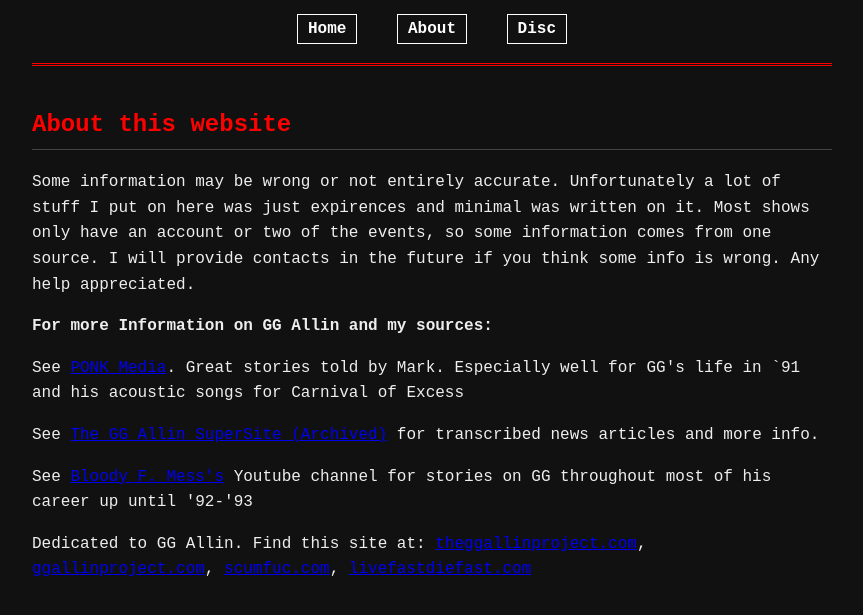
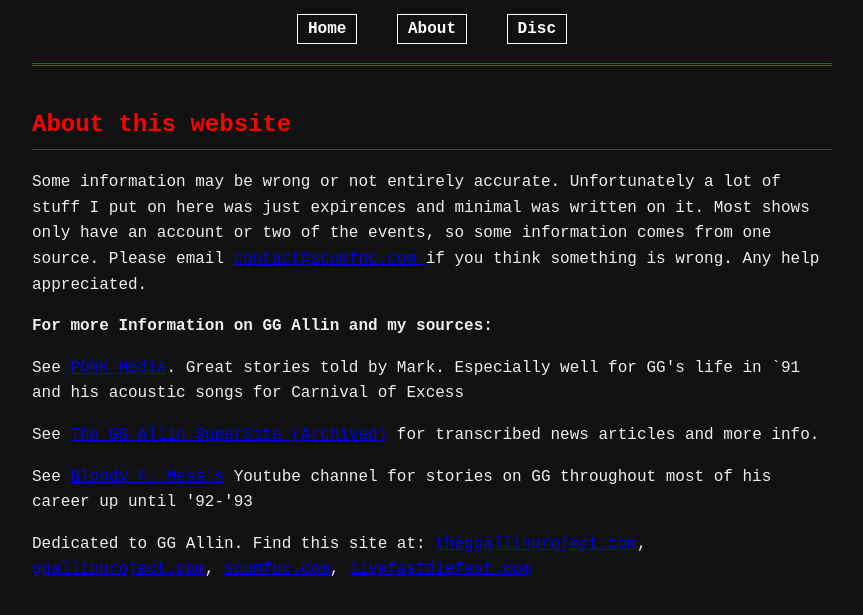
Before and after one commit to sethsturgil/ggsite, a plain HTML site: page about.html in a window 1280 px wide. Shown: the part 135-750 px from the top of the page, without its empty margins (208-1071 px from the left). Drawn offline with Linux system fonts and the light colour scheme.

Commit message:
Update about.html

```diff
--- a/about.html
+++ b/about.html
@@ -69,7 +69,7 @@
     <main>
         <section>
             <h2>About this website</h2>
-            <p>Some information may be wrong or not entirely accurate. Unfortunately a lot of stuff I put on here was just expirences and minimal was written on it. Most shows only have an account or two of the events, so some information comes from one source. I will provide contacts in the future if you think some info is wrong. Any help appreciated.</p>
+            <p>Some information may be wrong or not entirely accurate. Unfortunately a lot of stuff I put on here was just expirences and minimal was written on it. Most shows only have an account or two of the events, so some information comes from one source. Please email <a href="mailto:contact@scumfuc.com"> contact@scumfuc.com </a>if you think something is wrong. Any help appreciated.</p>
             <p><strong>For more Information on GG Allin and my sources:</strong></p>
                 <p>See <a href="https://youtube.com/@ponkmedia?si=RjeXNRz7BeAgupSZ">PONK Media</a>. Great stories told by Mark. Especially well for GG's life in `91 and his acoustic songs for Carnival of Excess </p>
             <p>See <a href="https://www.oocities.org/ekx001/mg.html">The GG Allin SuperSite (Archived)</a> for transcribed news articles and more info.</p>
```
